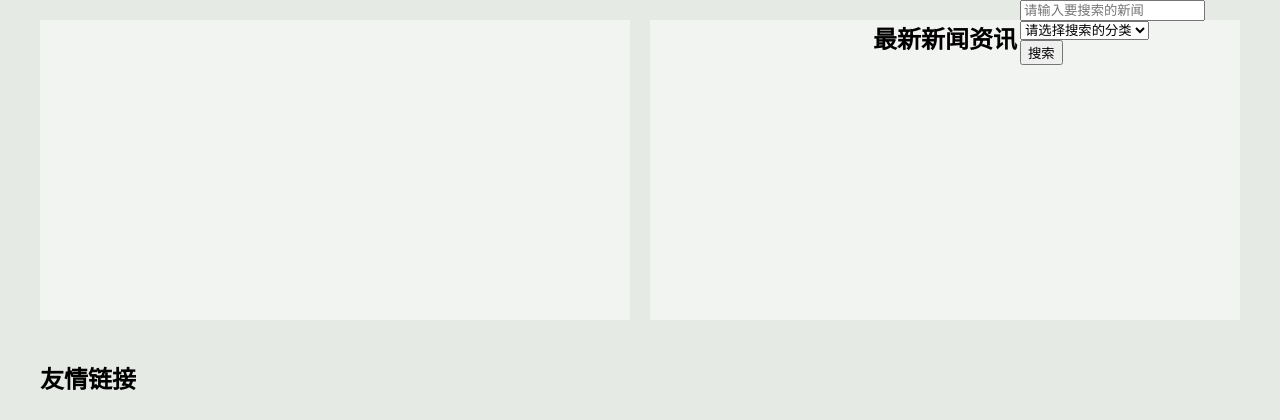
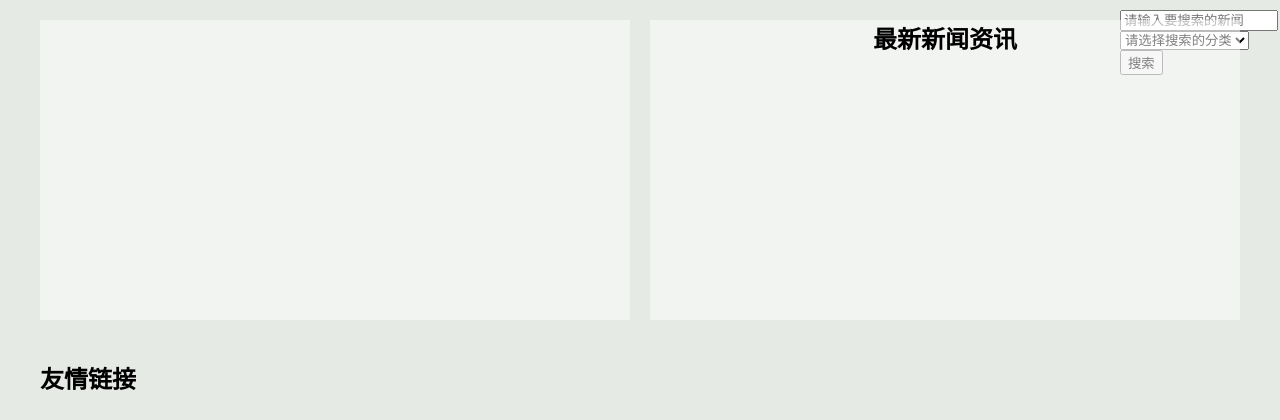
Before and after one commit to datehoer/news, a PHP site: page / in a window 1280 px wide. Shown: the part 110-530 px from the top of the page. Run offline with PHP 8.4, Linux system fonts and the light colour scheme; data that the repository does not hold is empty.

Commit message:
somethings can do finish

```diff
--- a/css/index-css.css
+++ b/css/index-css.css
@@ -5,9 +5,11 @@ body nav .search-box{
     position: absolute;
     width: 100px;
     height: 20px;
-    top: 60px;
-    right: 160px;
-    z-index: 9999;
+    top: 70px;
+    right: 60px;
+}
+body nav .search-box #search {
+    width: 150px;
 }
 body .thingsbox{
     margin-top: 20px;
--- a/css/index.css
+++ b/css/index.css
@@ -38,6 +38,8 @@ body{
     background-color: #E6EAE4;
 }
 body .status{
+    position: relative;
+    z-index: 9999;
     background-color: rgba(190, 240, 240,0.50);
     margin-bottom: 20px;
 }
@@ -47,6 +49,7 @@ body .status .nav-status{
     margin-left: 888px;
 }
 body .status .nav-status li{
+    z-index: 9999;
     float: left;
     width: 122px;
     height: 30px;
--- a/index.php
+++ b/index.php
@@ -53,7 +53,7 @@
         </ul>
         <div class='search-box'>
                 <form action="search.php" method="Get">
-                    <input type="text" name="search" id="" placeholder="请输入要搜索的新闻">
+                    <input type="text" name="search" id="search" placeholder="请输入要搜索的新闻">
                     <select name="searchclass" id="">
                         <option value="">请选择搜索的分类</option>
                         <option value="newclass">类型</option>
```
Also changed, not shown: css/search-css.css (added, +16 -0 lines), search.php (+19 -4 lines).
